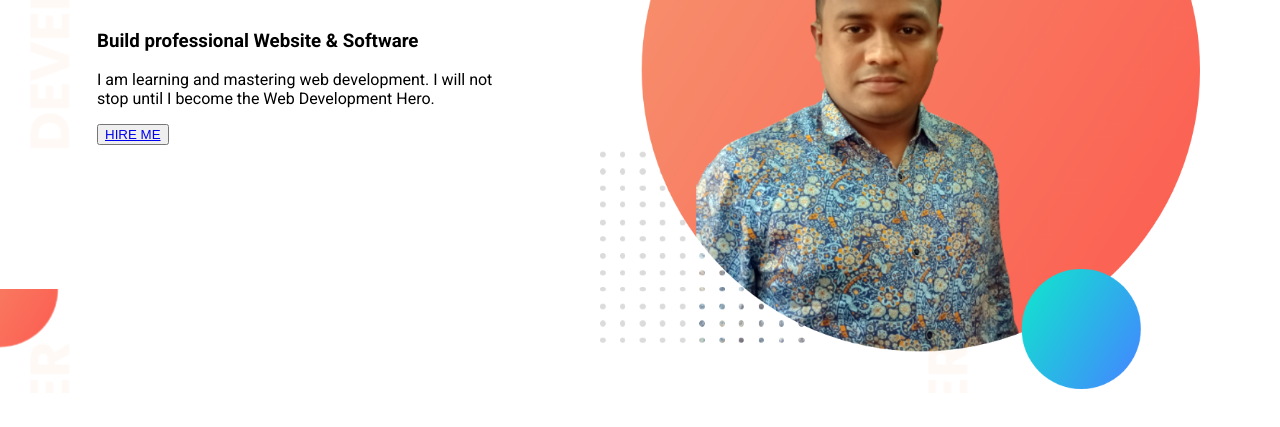
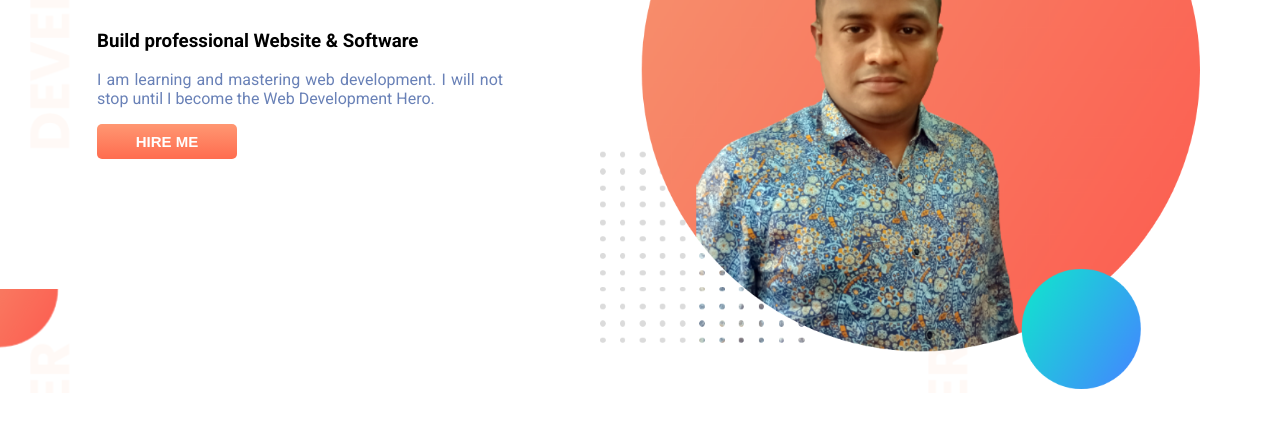
Before and after one commit to hamidregun1/personal-portfolio, a plain HTML site: page index.html in a window 1280 px wide. Shown: the part 211-638 px from the top of the page. Drawn offline with Linux system fonts and the light colour scheme; files whose address does not match are found by name.

Commit message:
button add

```diff
--- a/css/style.css
+++ b/css/style.css
@@ -25,8 +25,29 @@ section {
     color: #FFA500;
 }
 
+p {
+    color: #6981B7;
+    text-align: justify;
+}
+
 .intro-img img {
     width: 600px;
     height: 600px;
     margin-right: 80px;
 }
+
+button {
+    width: 140px;
+    height: 35px;
+    background-image: linear-gradient(rgb(255, 151, 114), rgb(255, 108, 79));
+    border: none;
+    border-radius: 5px;
+
+}
+
+button a {
+    color: white;
+    text-decoration: none;
+    font-size: 15px;
+    font-weight: bold;
+}
```
